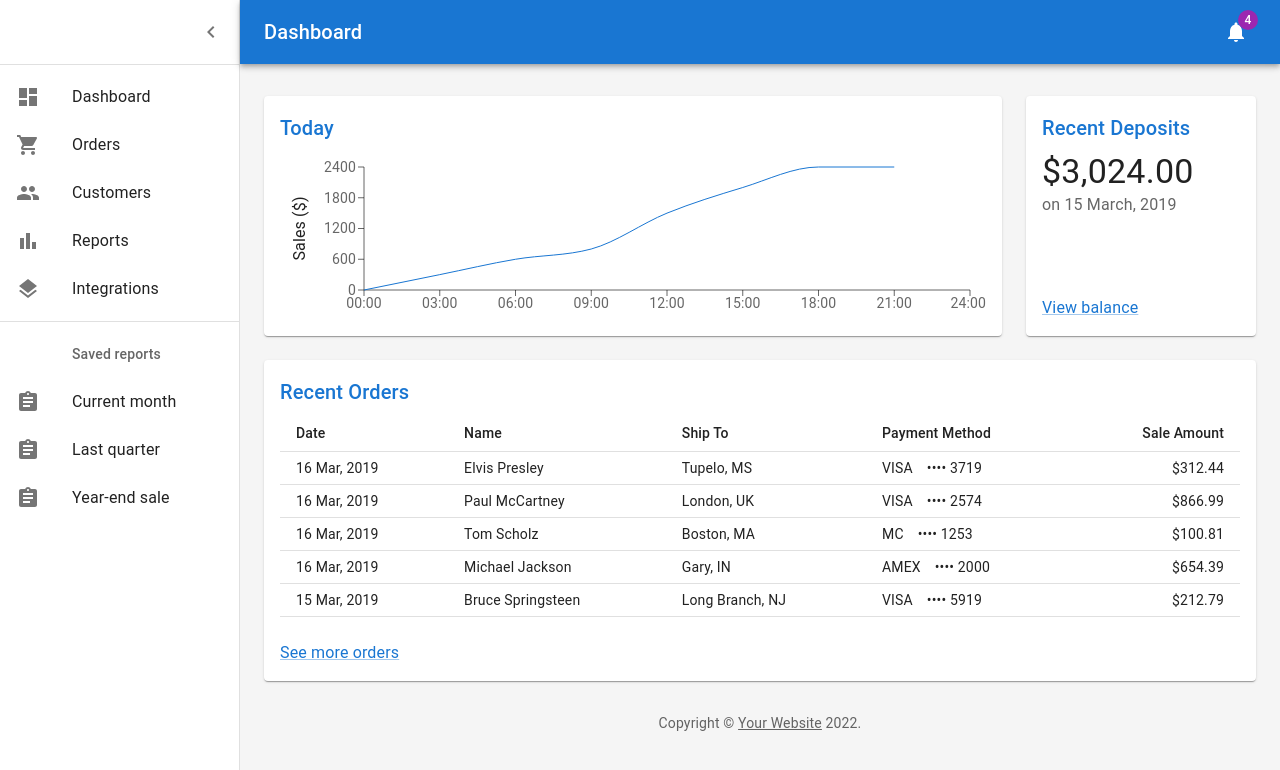
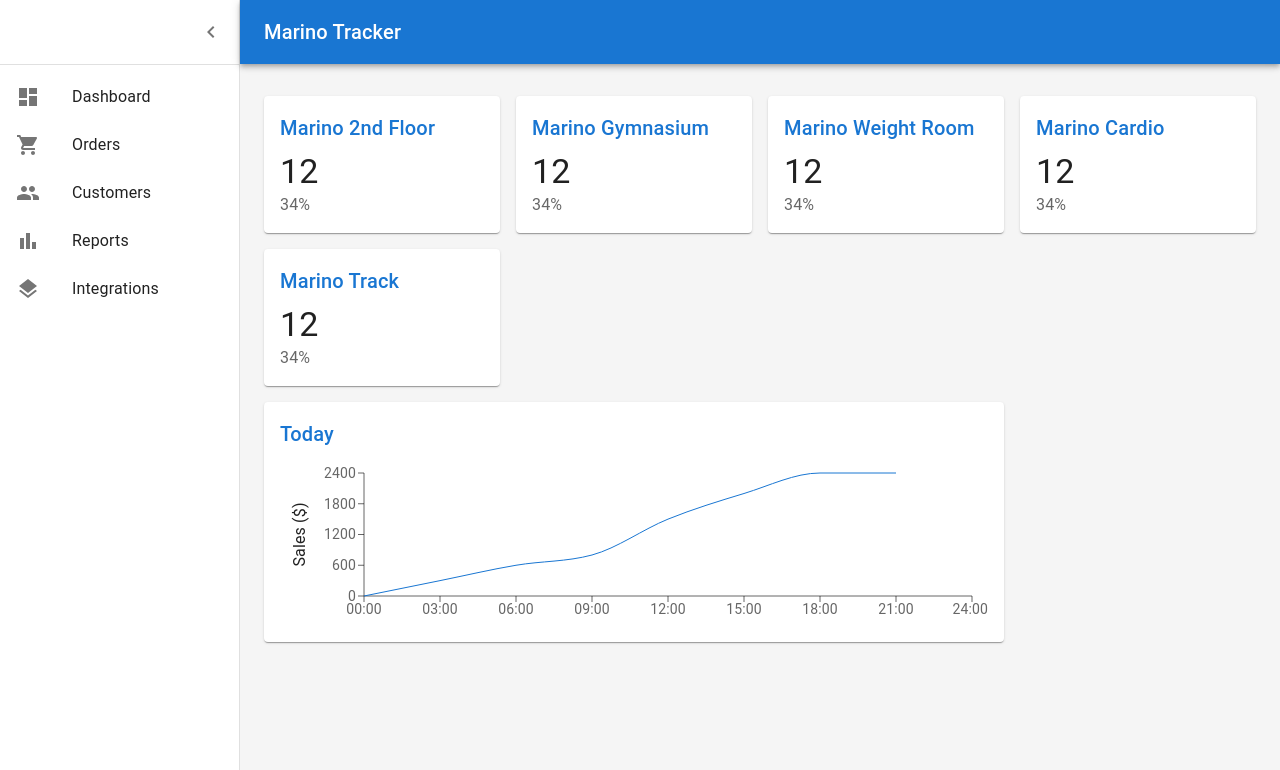
Before and after one commit to Suraj-Ram/marino-tracker, a React (Create React App) app: page / in a window 1280 px wide. Shown: the top 770 px of the page. Built offline with nearby package versions, Linux system fonts and the light colour scheme.

Commit message:
Created live count displays

```diff
--- /dev/null
+++ b/src/PlaceholderData.js
@@ -0,0 +1,35 @@
+const liveCounts = [
+    {
+        key: 0,
+        name: "Marino 2nd Floor",
+        count: 12,
+        subtext: "34%"
+    },
+    {
+        key: 1,
+        name: "Marino Gymnasium",
+        count: 12,
+        subtext: "34%"
+    },
+    {
+        key: 2,
+        name: "Marino Weight Room",
+        count: 12,
+        subtext: "34%"
+    },
+    {
+        key: 3,
+        name: "Marino Cardio",
+        count: 12,
+        subtext: "34%"
+    },
+    {
+        key: 4,
+        name: "Marino Track",
+        count: 12,
+        subtext: "34%"
+    },
+
+]
+
+export {liveCounts}
--- /dev/null
+++ b/src/components/CountDisplay.jsx
@@ -0,0 +1,25 @@
+import { Paper } from "@mui/material";
+import Link from "@mui/material/Link";
+import Typography from "@mui/material/Typography";
+
+function CountDisplay({
+    name,
+    count,
+    subtext
+}) {
+  return (
+    <Paper sx={{p: 2}}>
+      <Typography component="h2" variant="h6" color="primary" gutterBottom>
+        {name}
+      </Typography>
+      <Typography component="p" variant="h4">
+        {count}
+      </Typography>
+      <Typography color="text.secondary" sx={{ flex: 1 }}>
+        {subtext}
+      </Typography>
+    </Paper>
+  );
+}
+
+export default CountDisplay;
--- a/src/dashboard_template/Dashboard.js
+++ b/src/dashboard_template/Dashboard.js
@@ -1,85 +1,75 @@
-import * as React from 'react';
-import { styled, createTheme, ThemeProvider } from '@mui/material/styles';
-import CssBaseline from '@mui/material/CssBaseline';
-import MuiDrawer from '@mui/material/Drawer';
-import Box from '@mui/material/Box';
-import MuiAppBar from '@mui/material/AppBar';
-import Toolbar from '@mui/material/Toolbar';
-import List from '@mui/material/List';
-import Typography from '@mui/material/Typography';
-import Divider from '@mui/material/Divider';
-import IconButton from '@mui/material/IconButton';
-import Badge from '@mui/material/Badge';
-import Container from '@mui/material/Container';
-import Grid from '@mui/material/Grid';
-import Paper from '@mui/material/Paper';
-import Link from '@mui/material/Link';
-import MenuIcon from '@mui/icons-material/Menu';
-import ChevronLeftIcon from '@mui/icons-material/ChevronLeft';
-import NotificationsIcon from '@mui/icons-material/Notifications';
-import { mainListItems, secondaryListItems } from './listItems';
-import Chart from './Chart';
-import Deposits from './Deposits';
-import Orders from './Orders';
+import * as React from "react";
+import { styled, createTheme, ThemeProvider } from "@mui/material/styles";
+import CssBaseline from "@mui/material/CssBaseline";
+import MuiDrawer from "@mui/material/Drawer";
+import Box from "@mui/material/Box";
+import MuiAppBar from "@mui/material/AppBar";
+import Toolbar from "@mui/material/Toolbar";
+import List from "@mui/material/List";
+import Typography from "@mui/material/Typography";
+import Divider from "@mui/material/Divider";
+import IconButton from "@mui/material/IconButton";
+import Badge from "@mui/material/Badge";
+import Container from "@mui/material/Container";
+import Grid from "@mui/material/Grid";
+import Paper from "@mui/material/Paper";
+import Link from "@mui/material/Link";
+import MenuIcon from "@mui/icons-material/Menu";
+import ChevronLeftIcon from "@mui/icons-material/ChevronLeft";
+import NotificationsIcon from "@mui/icons-material/Notifications";
+import { mainListItems, secondaryListItems } from "./listItems";
+import Chart from "./Chart";
+import Deposits from "./Deposits";
+import Orders from "./Orders";
+import CountDisplay from "../components/CountDisplay";
 
-function Copyright(props) {
-  return (
-    <Typography variant="body2" color="text.secondary" align="center" {...props}>
-      {'Copyright © '}
-      <Link color="inherit" href="https://mui.com/">
-        Your Website
-      </Link>{' '}
-      {new Date().getFullYear()}
-      {'.'}
-    </Typography>
-  );
-}
+import { liveCounts } from "../PlaceholderData";
 
 const drawerWidth = 240;
 
 const AppBar = styled(MuiAppBar, {
-  shouldForwardProp: (prop) => prop !== 'open',
+  shouldForwardProp: (prop) => prop !== "open",
 })(({ theme, open }) => ({
   zIndex: theme.zIndex.drawer + 1,
-  transition: theme.transitions.create(['width', 'margin'], {
+  transition: theme.transitions.create(["width", "margin"], {
     easing: theme.transitions.easing.sharp,
     duration: theme.transitions.duration.leavingScreen,
   }),
   ...(open && {
     marginLeft: drawerWidth,
     width: `calc(100% - ${drawerWidth}px)`,
-    transition: theme.transitions.create(['width', 'margin'], {
+    transition: theme.transitions.create(["width", "margin"], {
       easing: theme.transitions.easing.sharp,
       duration: theme.transitions.duration.enteringScreen,
     }),
   }),
 }));
 
-const Drawer = styled(MuiDrawer, { shouldForwardProp: (prop) => prop !== 'open' })(
-  ({ theme, open }) => ({
-    '& .MuiDrawer-paper': {
-      position: 'relative',
-      whiteSpace: 'nowrap',
+const Drawer = styled(MuiDrawer, {
+  shouldForwardProp: (prop) => prop !== "open",
+})(({ theme, open }) => ({
+  "& .MuiDrawer-paper": {
+    position: "relative",
+    whiteSpace: "nowrap",
     width: drawerWidth,
-      transition: theme.transitions.create('width', {
+    transition: theme.transitions.create("width", {
       easing: theme.transitions.easing.sharp,
       duration: theme.transitions.duration.enteringScreen,
     }),
-      boxSizing: 'border-box',
+    boxSizing: "border-box",
     ...(!open && {
-        overflowX: 'hidden',
-        transition: theme.transitions.create('width', {
+      overflowX: "hidden",
+      transition: theme.transitions.create("width", {
         easing: theme.transitions.easing.sharp,
         duration: theme.transitions.duration.leavingScreen,
       }),
       width: theme.spacing(7),
-        [theme.breakpoints.up('sm')]: {
+      [theme.breakpoints.up("sm")]: {
         width: theme.spacing(9),
       },
     }),
   },
-  }),
-);
+}));
 
 const mdTheme = createTheme();
 
@@ -91,12 +81,12 @@ function DashboardContent() {
 
   return (
     <ThemeProvider theme={mdTheme}>
-      <Box sx={{ display: 'flex' }}>
+      <Box sx={{ display: "flex" }}>
         <CssBaseline />
         <AppBar position="absolute" open={open}>
           <Toolbar
             sx={{
-              pr: '24px', // keep right padding when drawer closed
+              pr: "24px", // keep right padding when drawer closed
             }}
           >
             <IconButton
@@ -105,8 +95,8 @@ function DashboardContent() {
               aria-label="open drawer"
               onClick={toggleDrawer}
               sx={{
-                marginRight: '36px',
-                ...(open && { display: 'none' }),
+                marginRight: "36px",
+                ...(open && { display: "none" }),
               }}
             >
               <MenuIcon />
@@ -118,21 +108,16 @@ function DashboardContent() {
               noWrap
               sx={{ flexGrow: 1 }}
             >
-              Dashboard
+              Marino Tracker
             </Typography>
-            <IconButton color="inherit">
-              <Badge badgeContent={4} color="secondary">
-                <NotificationsIcon />
-              </Badge>
-            </IconButton>
           </Toolbar>
         </AppBar>
         <Drawer variant="permanent" open={open}>
           <Toolbar
             sx={{
-              display: 'flex',
-              alignItems: 'center',
-              justifyContent: 'flex-end',
+              display: "flex",
+              alignItems: "center",
+              justifyContent: "flex-end",
               px: [1],
             }}
           >
@@ -141,61 +126,53 @@ function DashboardContent() {
             </IconButton>
           </Toolbar>
           <Divider />
-          <List component="nav">
-            {mainListItems}
-            <Divider sx={{ my: 1 }} />
-            {secondaryListItems}
-          </List>
+          <List component="nav">{mainListItems}</List>
         </Drawer>
         <Box
           component="main"
           sx={{
             backgroundColor: (theme) =>
-              theme.palette.mode === 'light'
+              theme.palette.mode === "light"
                 ? theme.palette.grey[100]
                 : theme.palette.grey[900],
             flexGrow: 1,
-            height: '100vh',
-            overflow: 'auto',
+            height: "100vh",
+            overflow: "auto",
           }}
         >
           <Toolbar />
           <Container maxWidth="lg" sx={{ mt: 4, mb: 4 }}>
-            <Grid container spacing={3}>
+            <Grid container spacing={2}>
+              {/*
+               * Live count display elements.
+               * 5 marino rooms
+               * 1 squash room
+               * Have a 3 x 2 grid to show count display elements
+               */}
+              <Grid item>
+                <Grid container spacing={2}>
+                  {liveCounts.map((itemProps) => (
+                    <Grid item item xs={12} md={4} lg={3}>
+                      <CountDisplay {...itemProps} />
+                    </Grid>
+                  ))}
+                </Grid>
+              </Grid>
+
               {/* Chart */}
               <Grid item xs={12} md={8} lg={9}>
                 <Paper
                   sx={{
                     p: 2,
-                    display: 'flex',
-                    flexDirection: 'column',
+                    display: "flex",
+                    flexDirection: "column",
                     height: 240,
                   }}
                 >
                   <Chart />
                 </Paper>
               </Grid>
-              {/* Recent Deposits */}
-              <Grid item xs={12} md={4} lg={3}>
-                <Paper
-                  sx={{
-                    p: 2,
-                    display: 'flex',
-                    flexDirection: 'column',
-                    height: 240,
-                  }}
-                >
-                  <Deposits />
-                </Paper>
             </Grid>
-              {/* Recent Orders */}
-              <Grid item xs={12}>
-                <Paper sx={{ p: 2, display: 'flex', flexDirection: 'column' }}>
-                  <Orders />
-                </Paper>
-              </Grid>
-            </Grid>
-            <Copyright sx={{ pt: 4 }} />
           </Container>
         </Box>
       </Box>
```
Lines whose indentation alone changed are shown as unchanged.
